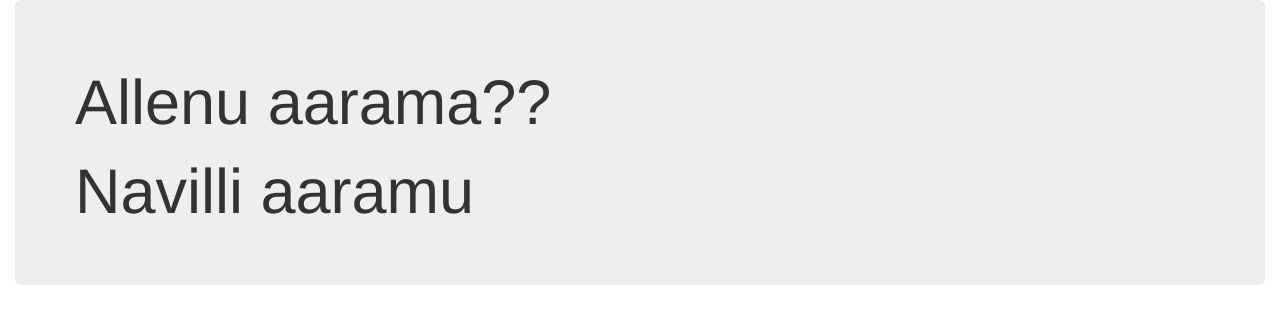
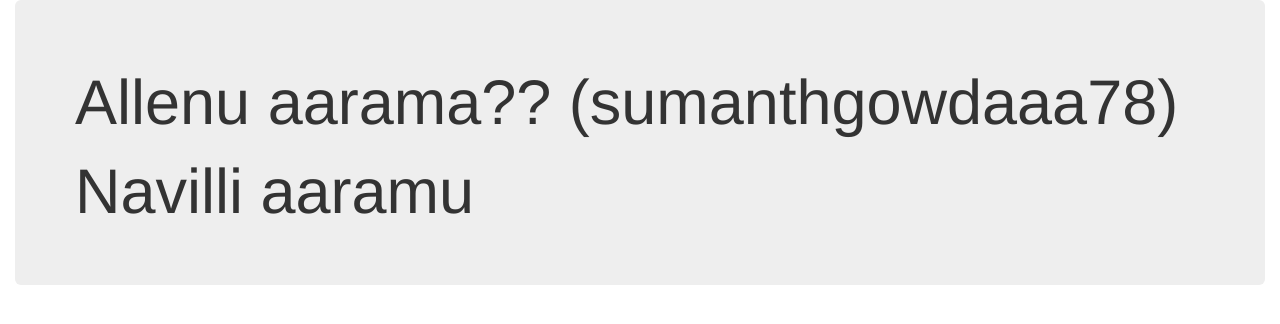
Before and after one commit to ananyadhananjaya98/ananyadhananjaya98.github.io, a plain HTML site: page index.html in a window 1280 px wide. Drawn offline with nearby package versions, Linux system fonts and the light colour scheme.

Commit message:
Update index.html

```diff
--- a/index.html
+++ b/index.html
@@ -5,12 +5,12 @@
     <meta http-equiv="X-UA-Compatible" content="IE=edge">
     <meta name="viewport" content="width=device-width, initial-scale=1.0">
     <link rel="stylesheet" href="https://maxcdn.bootstrapcdn.com/bootstrap/3.4.1/css/bootstrap.min.css">
-     <title>Document</title>
+     <title>Hello world</title>
 </head>
 <body>
     <div class="container-fluid">
         <div class="jumbotron">
-            <h1 class="display-1">Allenu aarama??</h1>
+            <h1 class="display-1">Allenu aarama?? (sumanthgowdaaa78)</h1>
             <h1 class="display-1">Navilli aaramu</h1>
         </div>
     </div>
```
